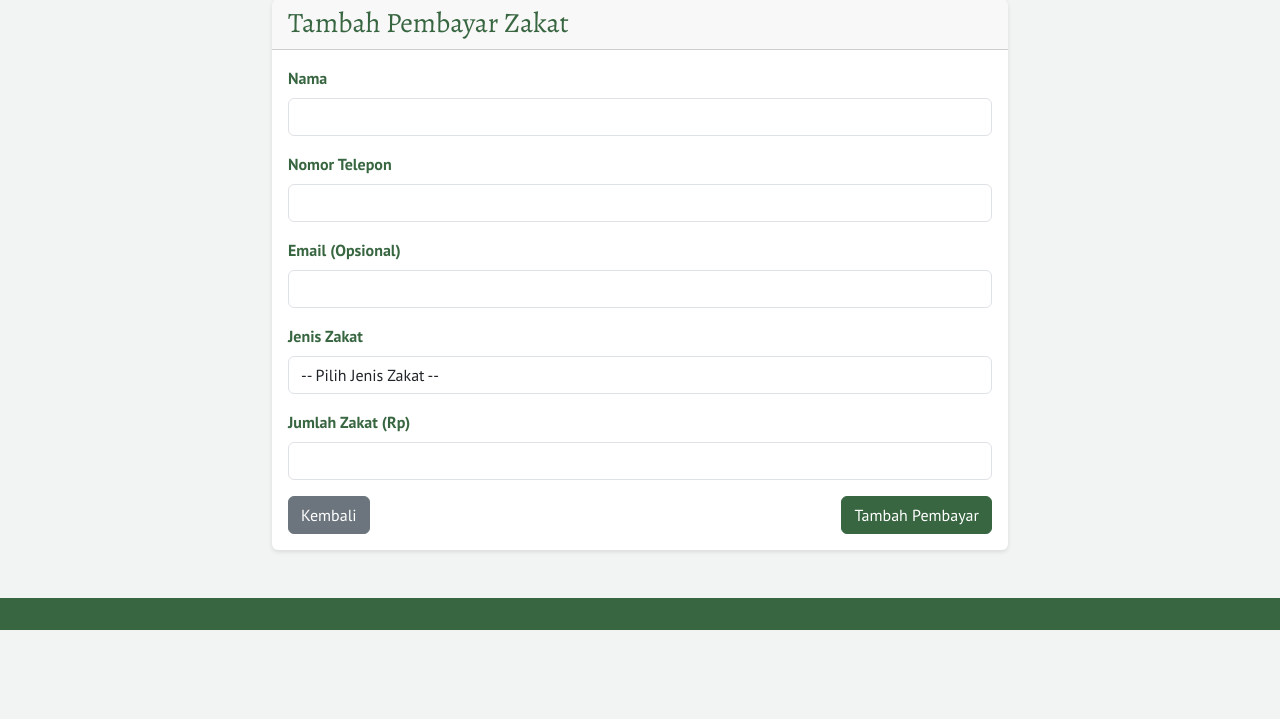
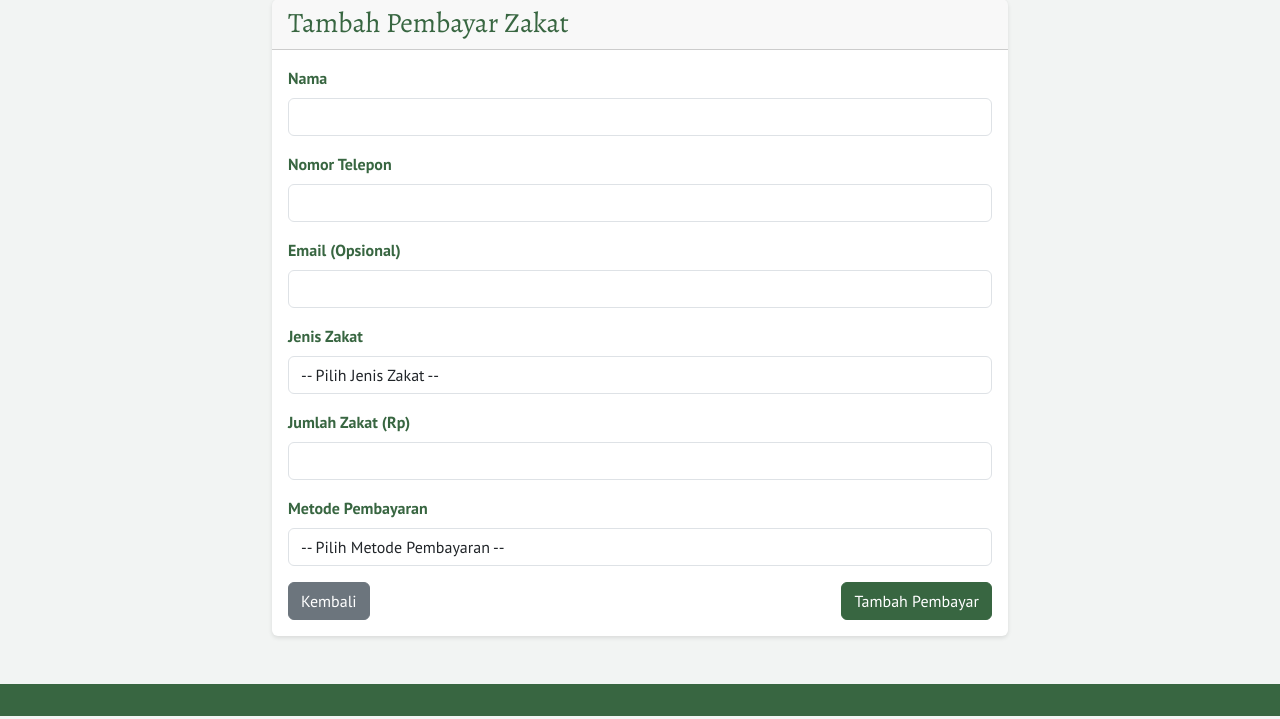
Before and after one commit to AdamJauhari/Website-zakat, a Flask app: page /tambah in a window 1280 px wide. Shown: the part 81-800 px from the top of the page. Run offline with Flask 3, Linux system fonts and the light colour scheme.

Commit message:
Metode Pembayaran

```diff
--- a/app.py
+++ b/app.py
@@ -55,6 +55,7 @@ class PembayarZakat(db.Model):
     email = db.Column(db.String(100))
     jenis_zakat = db.Column(db.String(50), nullable=False)
     jumlah_zakat = db.Column(db.Float, nullable=False)
+    metode_pembayaran = db.Column(db.String(50), nullable=False, default='Tunai')
     tanggal_ditambahkan = db.Column(db.DateTime, default=datetime.utcnow)
 
 # Fungsi untuk memastikan database dibuat dengan benar
@@ -100,7 +101,8 @@ def tambah_pembayar():
                 nomor_telepon=request.form['nomor_telepon'],
                 email=request.form['email'],
                 jenis_zakat=request.form['jenis_zakat'],
-                jumlah_zakat=float(request.form['jumlah_zakat'])
+                jumlah_zakat=float(request.form['jumlah_zakat']),
+                metode_pembayaran=request.form['metode_pembayaran']
             )
             db.session.add(pembayar)
             db.session.commit()
@@ -120,6 +122,7 @@ def ubah_pembayar(id):
             pembayar.email = request.form['email']
             pembayar.jenis_zakat = request.form['jenis_zakat']
             pembayar.jumlah_zakat = float(request.form['jumlah_zakat'])
+            pembayar.metode_pembayaran = request.form['metode_pembayaran']
             db.session.commit()
             flash('Data pembayar berhasil diperbarui!', 'success')
             return redirect(url_for('index'))
--- a/templates/form.html
+++ b/templates/form.html
@@ -64,6 +64,21 @@
                         </div>
                     </div>
 
+                    <div class="mb-3">
+                        <label for="metode_pembayaran" class="form-label">Metode Pembayaran</label>
+                        <select class="form-control" id="metode_pembayaran" name="metode_pembayaran" required>
+                            <option value="">-- Pilih Metode Pembayaran --</option>
+                            <option value="Tunai" {% if pembayar and pembayar.metode_pembayaran == 'Tunai' %}selected{% endif %}>Tunai</option>
+                            <option value="Transfer Bank" {% if pembayar and pembayar.metode_pembayaran == 'Transfer Bank' %}selected{% endif %}>Transfer Bank</option>
+                            <option value="QRIS" {% if pembayar and pembayar.metode_pembayaran == 'QRIS' %}selected{% endif %}>QRIS</option>
+                            <option value="E-Wallet" {% if pembayar and pembayar.metode_pembayaran == 'E-Wallet' %}selected{% endif %}>E-Wallet</option>
+                            <option value="Lainnya" {% if pembayar and pembayar.metode_pembayaran == 'Lainnya' %}selected{% endif %}>Lainnya</option>
+                        </select>
+                        <div class="invalid-feedback">
+                            Metode pembayaran harus dipilih.
+                        </div>
+                    </div>
+
                     <div class="d-flex justify-content-between">
                         <a href="{{ url_for('index') }}" class="btn btn-secondary">Kembali</a>
                         <button type="submit" class="btn btn-primary">
--- a/templates/index.html
+++ b/templates/index.html
@@ -37,6 +37,7 @@
                 <th>Email</th>
                 <th>Jenis Zakat</th>
                 <th>Jumlah Zakat</th>
+                <th>Metode Pembayaran</th>
                 <th>Tanggal Ditambahkan</th>
                 <th>Aksi</th>
             </tr>
@@ -49,6 +50,7 @@
                 <td>{{ p.email or '-' }}</td>
                 <td>{{ p.jenis_zakat }}</td>
                 <td>Rp {{ "{:,.2f}".format(p.jumlah_zakat) }}</td>
+                <td>{{ p.metode_pembayaran }}</td>
                 <td>{{ p.tanggal_ditambahkan.strftime('%d/%m/%Y') }}</td>
                 <td>
                     <div class="btn-group">
```
Also changed, not shown: instance/zakat.db.
